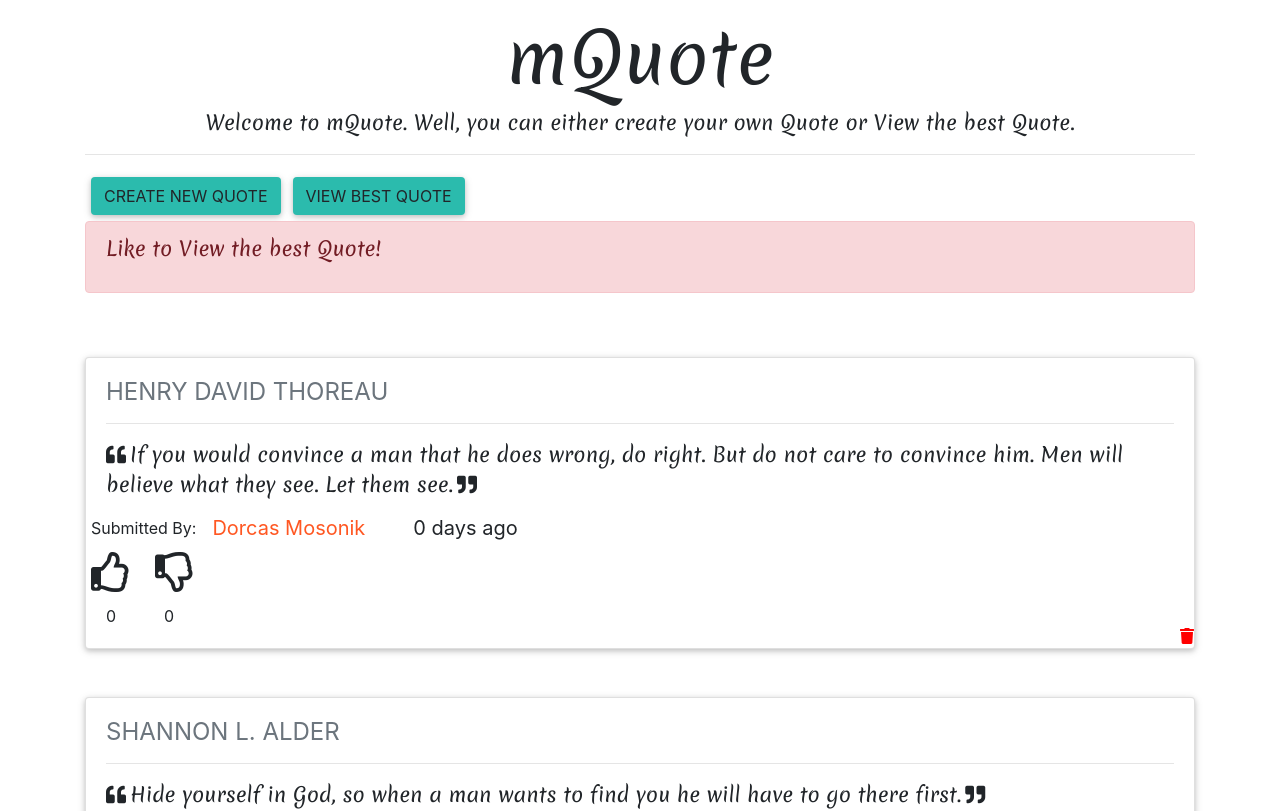
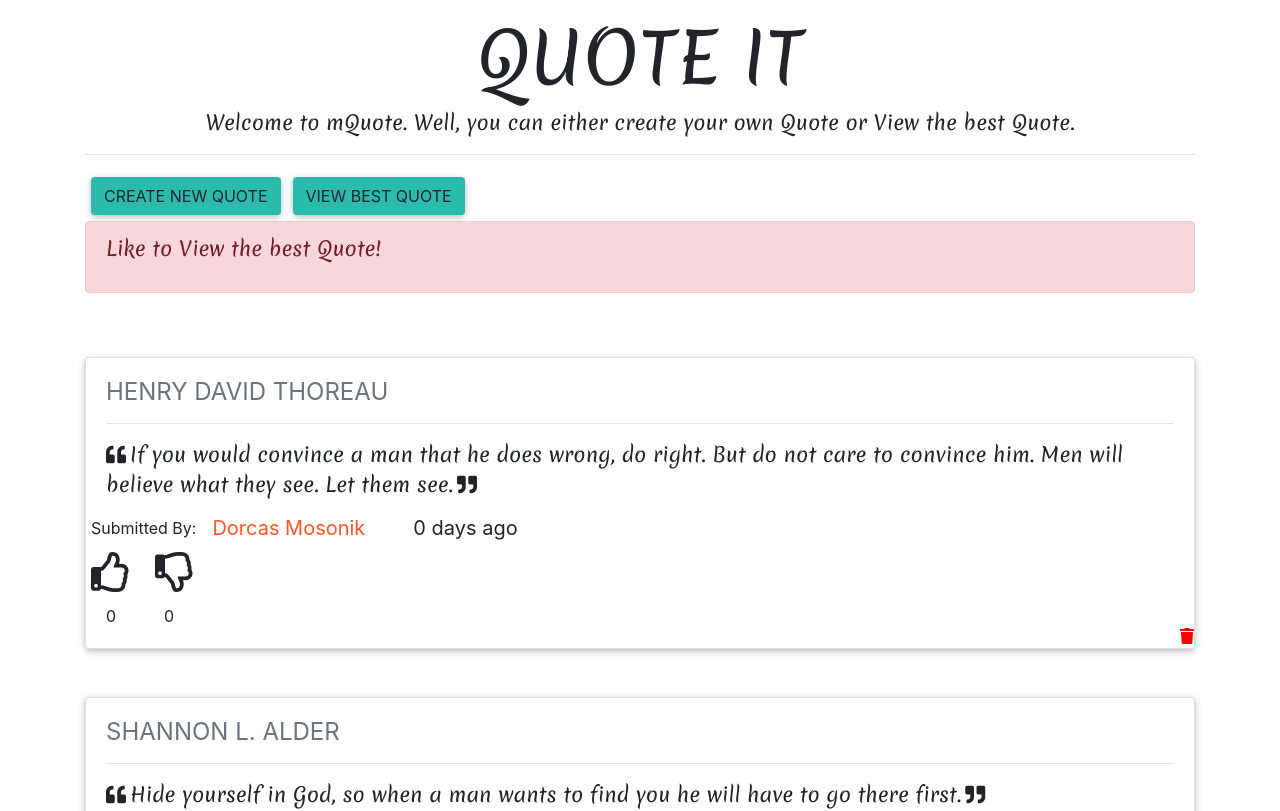
Before and after one commit to Francisndungu2/QUOTE-POST, an Angular app: page / in a window 1280 px wide. Shown: the top 811 px of the page. Built offline with nearby package versions, Linux system fonts and the light colour scheme.

Commit message:
addtittle

```diff
--- a/src/app/app.component.ts
+++ b/src/app/app.component.ts
@@ -6,5 +6,5 @@ import { Component } from '@angular/core';
   styleUrls: ['./app.component.css']
 })
 export class AppComponent {
-  title = 'Quote it';
+  title = 'QUOTE IT';
 }
--- a/src/app/quote/quote.component.html
+++ b/src/app/quote/quote.component.html
@@ -4,12 +4,12 @@
 <head>
     <meta charset="UTF-8">
     <meta name="viewport" content="width=device-width, initial-scale=1.0">
-    <title>mQuote</title>
+    <title>QUOTE IT</title>
 </head>
 
 <body>
     <div class="container">
-        <h2 class="text-center mt-3">mQuote</h2>
+        <h2 class="text-center mt-3">QUOTE IT</h2>
         <p class="text-center">Welcome to mQuote. Well, you can either create your own Quote or View the best Quote.</p>
         <hr>
         <app-create-quote (addQuote)="newQuote($event)"></app-create-quote>
```
